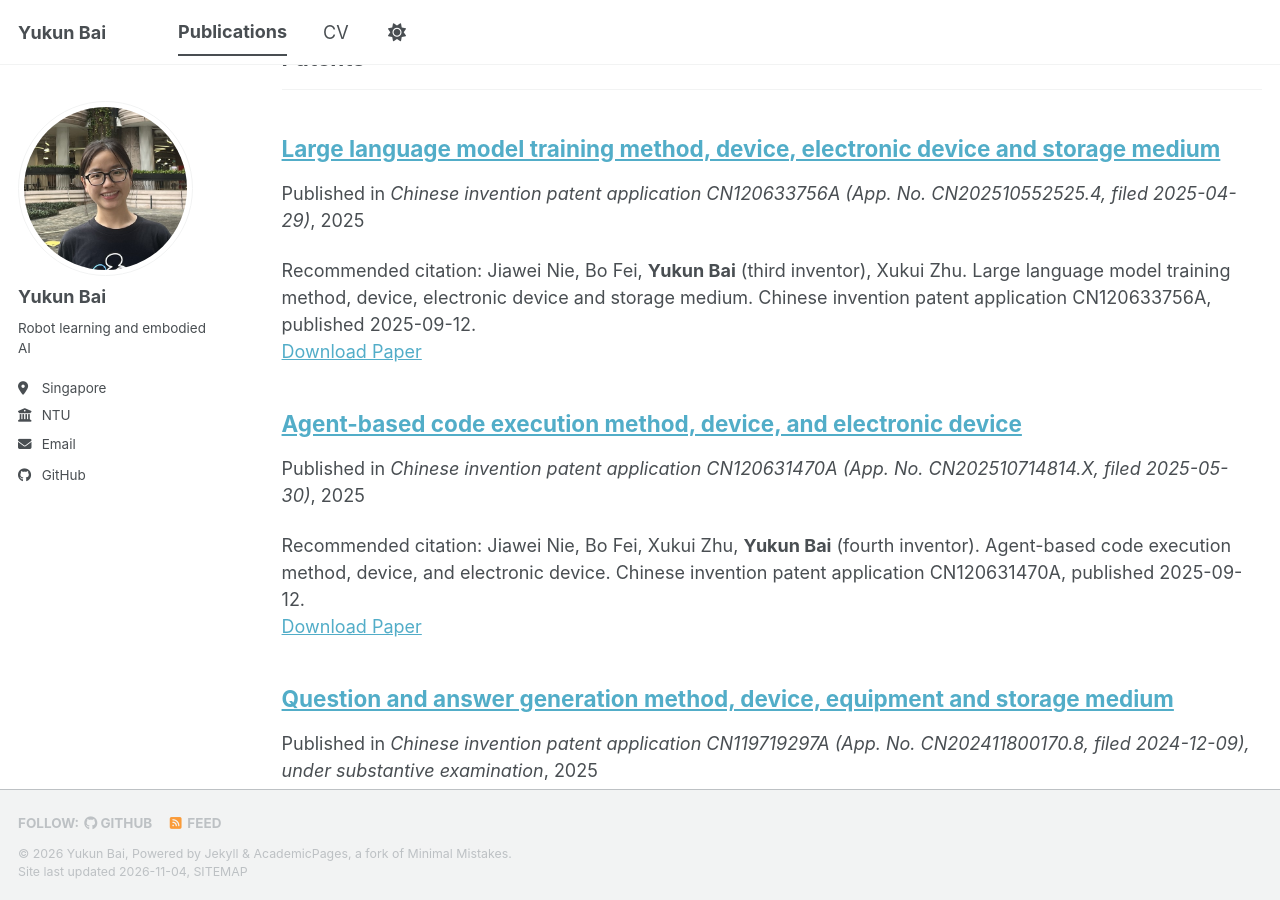
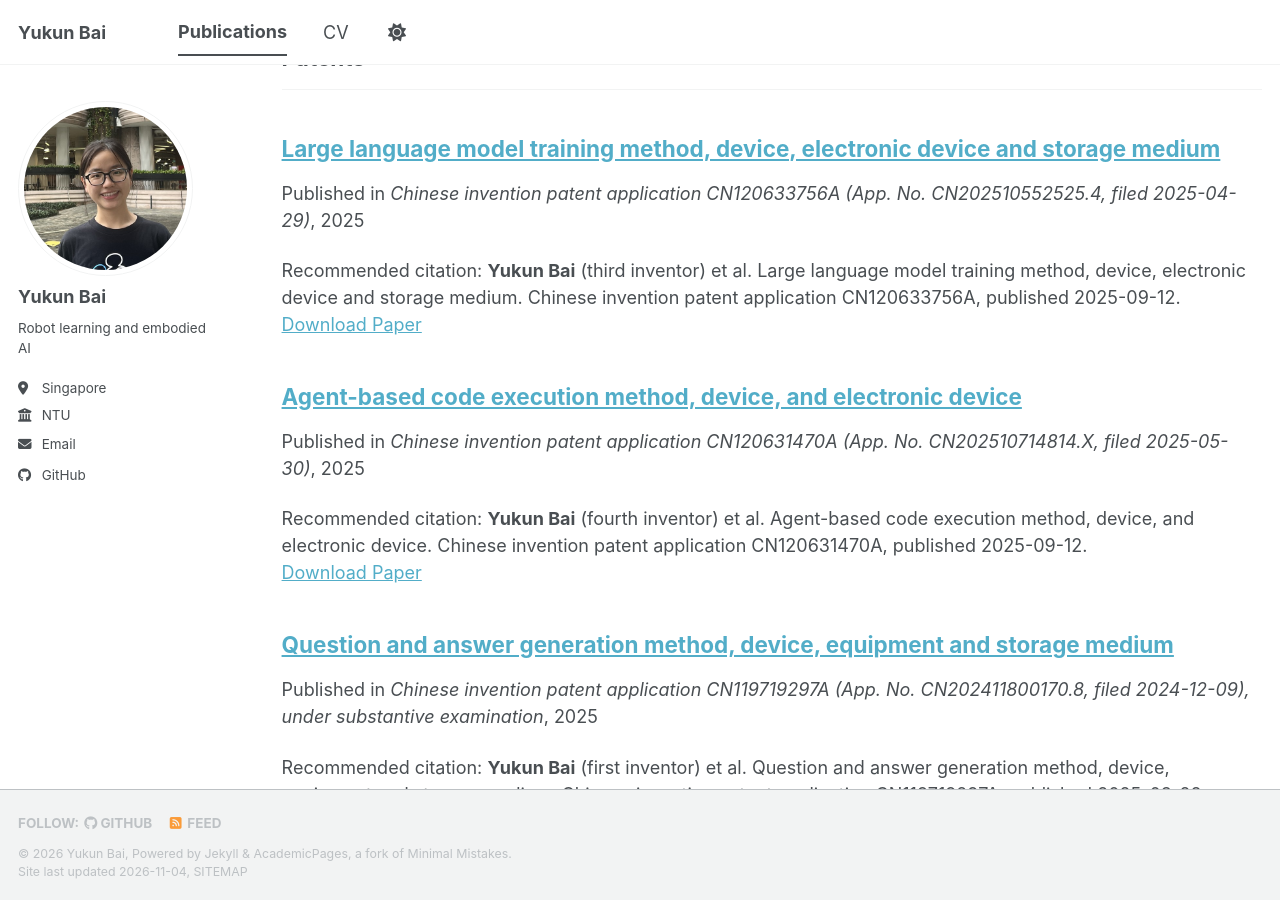
Before and after one commit to yukun-bai/yukun-bai.github.io, a Jekyll site: the page built from _pages/publications.html, in a window 1280 px wide and 900 px high, scrolled down 470 px. Built offline with Jekyll 4.4.1, drawn with Linux system fonts in a browser that asks for light colours; a style sheet for code colours, icons or effects is not loaded.

Commit message:
Drop guessed co-inventor names from patent citations
Co-Authored-By: Claude Sonnet 5.5 <noreply@anthropic.com>

```diff
--- a/_publications/2025-cn120631470a.md
+++ b/_publications/2025-cn120631470a.md
@@ -6,5 +6,5 @@ permalink: /publication/2025-cn120631470a
 date: 2025-09-12
 venue: 'Chinese invention patent application CN120631470A (App. No. CN202510714814.X, filed 2025-05-30)'
 paperurl: 'https://patents.google.com/patent/CN120631470A/en'
-citation: 'Jiawei Nie, Bo Fei, Xukui Zhu, <b>Yukun Bai</b> (fourth inventor). Agent-based code execution method, device, and electronic device. Chinese invention patent application CN120631470A, published 2025-09-12.'
+citation: '<b>Yukun Bai</b> (fourth inventor) et al. Agent-based code execution method, device, and electronic device. Chinese invention patent application CN120631470A, published 2025-09-12.'
 ---
--- a/_publications/2025-cn120633756a.md
+++ b/_publications/2025-cn120633756a.md
@@ -6,5 +6,5 @@ permalink: /publication/2025-cn120633756a
 date: 2025-09-12
 venue: 'Chinese invention patent application CN120633756A (App. No. CN202510552525.4, filed 2025-04-29)'
 paperurl: 'https://patents.google.com/patent/CN120633756A/en'
-citation: 'Jiawei Nie, Bo Fei, <b>Yukun Bai</b> (third inventor), Xukui Zhu. Large language model training method, device, electronic device and storage medium. Chinese invention patent application CN120633756A, published 2025-09-12.'
+citation: '<b>Yukun Bai</b> (third inventor) et al. Large language model training method, device, electronic device and storage medium. Chinese invention patent application CN120633756A, published 2025-09-12.'
 ---
```
